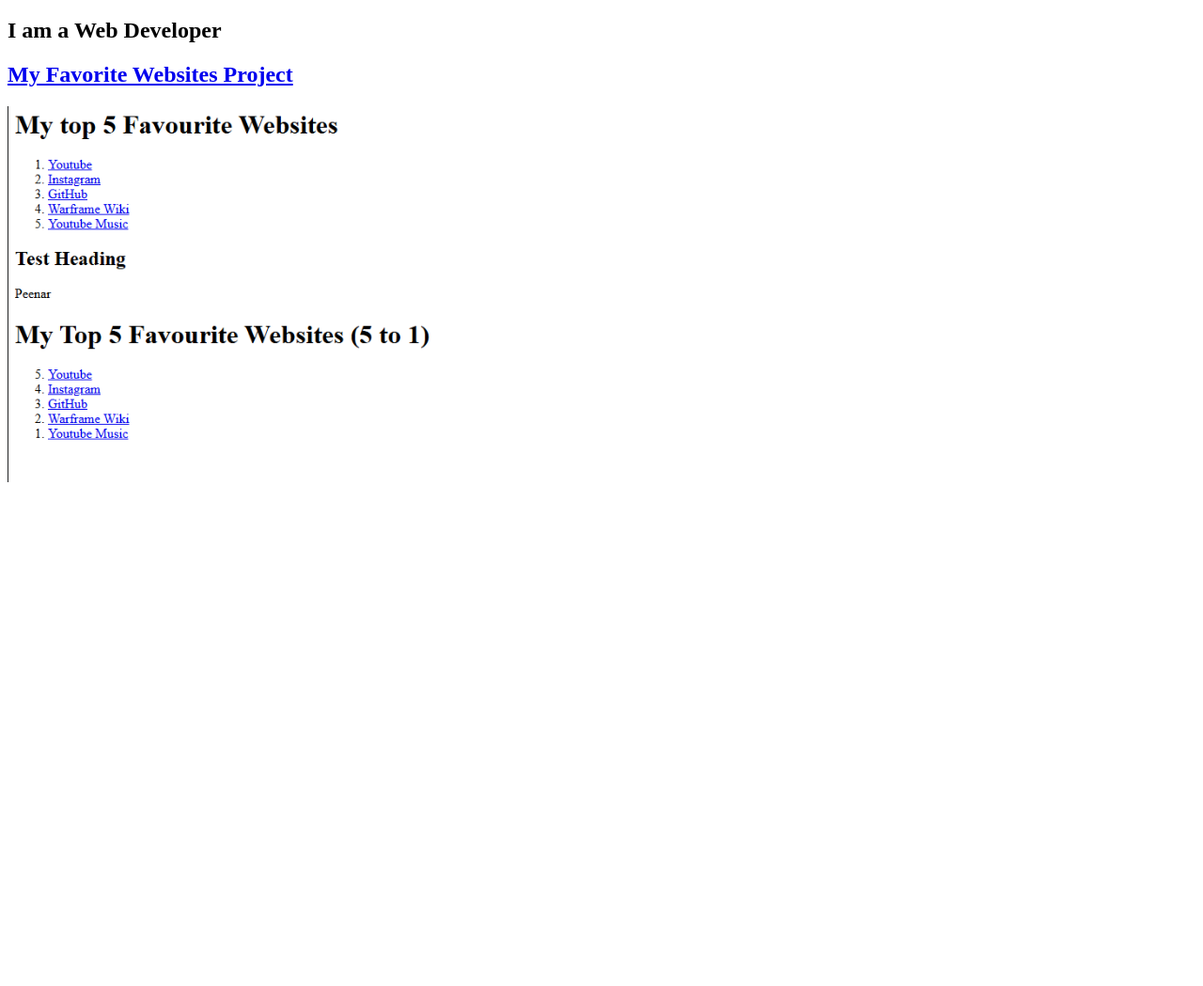
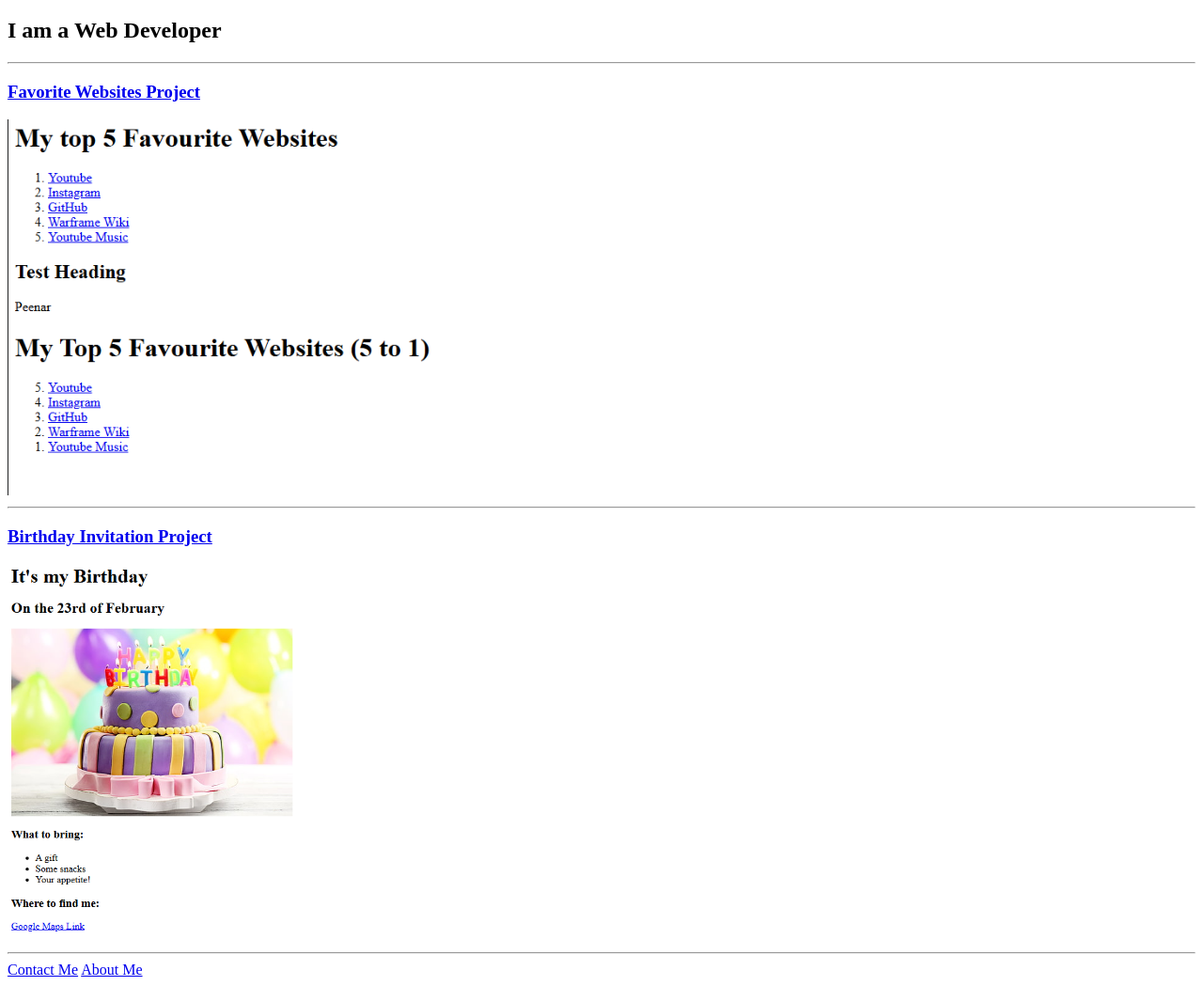
Before and after one commit to Seeelvan/HTML-Portfolio, a plain HTML site: page index.html in a window 1280 px wide. Shown: the part 61-1110 px from the top of the page at 94% size. Before the commit the page ends 800 px from the top, so only its background shows below. Drawn offline with Linux system fonts and the light colour scheme.

Commit message:
Add files via upload

```diff
--- a/index.html
+++ b/index.html
@@ -1,25 +1,23 @@
 <!DOCTYPE html>
 <html lang="en">
+
 <head>
     <meta charset="UTF-8">
-        <meta http-equiv="X-UA-Compatible" content="IE=edge">
-        <meta name="viewport" content="width=device-width, initial-scale=1.0">
     <title>Justin's Portfolio</title>
 </head>
+
 <body>
     <h1>Welcome to Justin's Portfolio!</h1>
     <h2>I am a Web Developer</h2>
+    <hr />
+    <h3><a href="./public/favorite-websites.html">Favorite Websites Project</a></h3>
+    <img src="./assets/images/favorite-websites.png" alt="Favorite Websites Project Preview" height="400">
+    <hr />
+    <h3><a href="./public/birthday-invite.html">Birthday Invitation Project</a></h3>
+    <img src="./assets/images/birthday-invite.png" alt="Birthday Invitation Project Preview" height="400">
+    <hr />
+    <a href="./public/contact.html">Contact Me</a>
+    <a href="./public/about.html">About Me</a>
+</body>
 
-<h2><a href="./public/favorite-websites.html">My Favorite Websites Project</a></h2>
-<img src="./assets/images/favorite-websites.png" alt="Favorite Websites Project Preview" height="400">
-<h2> </h2>
-
-<!-- TODO 4: Add titles/subtitles etc. -->
-
-<!-- TODO 5: Add a link to the project pages -->
-
-<!-- TODO 6: Add images to show the project previews
-HINT for TODO 6: You can use the height attribute set to 200 to make the image smaller:
-https://developer.mozilla.org/en-US/docs/Web/HTML/Element/img#attr-height -->
-
-<!-- TODO 7: Add the Contact Me and About Me page links -->
+</html>
```
Lines whose indentation alone changed are shown as unchanged.
